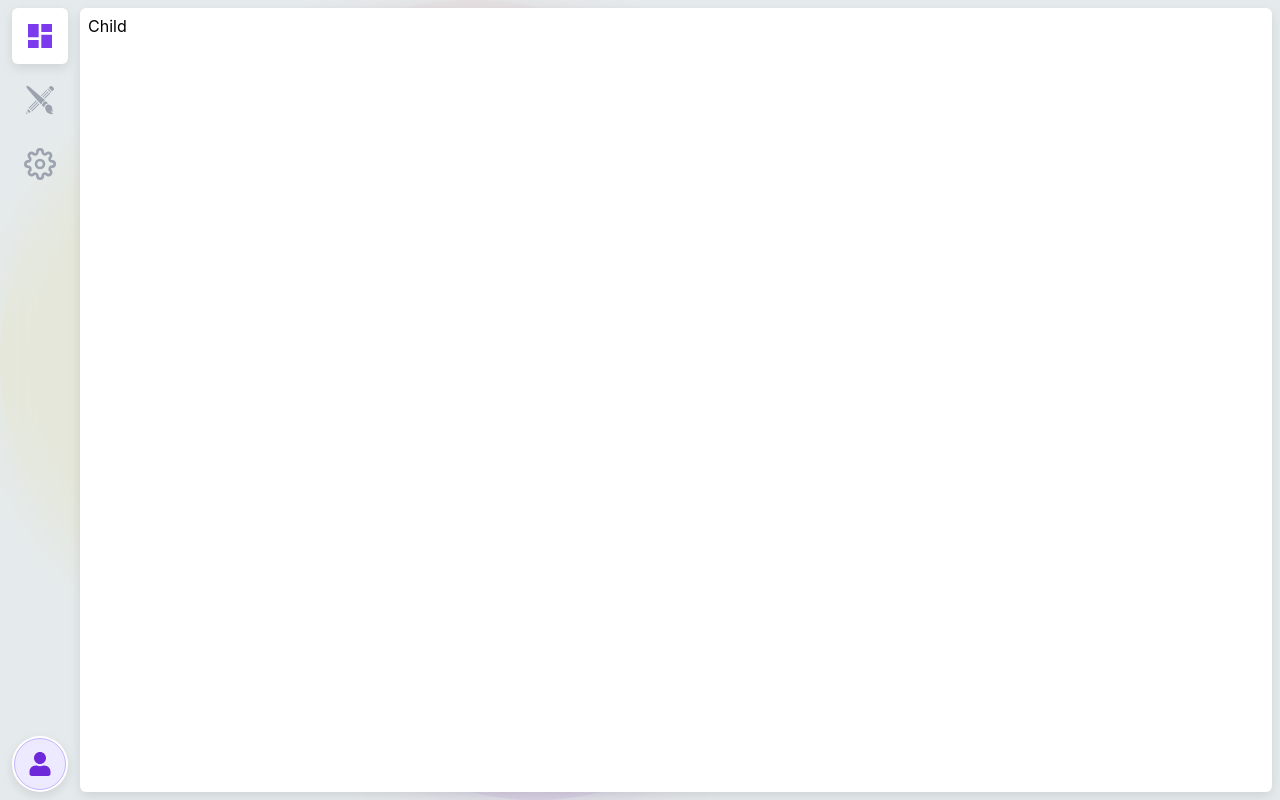
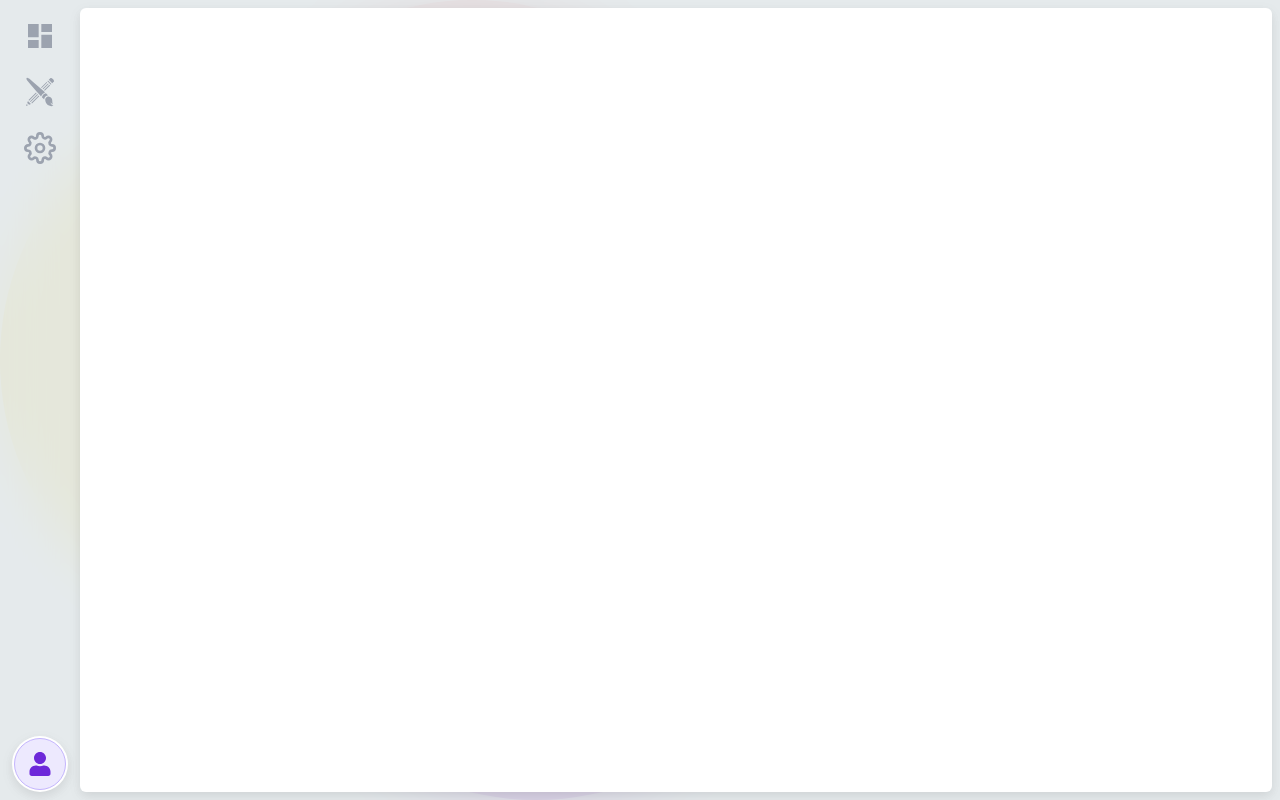
Before and after one commit to muktanshumishra24/project-fox, a React (Create React App) app: page / in a window 1280 px wide. Built offline with nearby package versions, Linux system fonts and the light colour scheme.

Commit message:
[#21] Added client side routing (#22)

```diff
--- a/package.json
+++ b/package.json
@@ -12,9 +12,12 @@
     "@types/react-dom": "^17.0.0",
     "@types/styled-components": "^5.1.10",
     "classnames": "^2.3.1",
+    "history": "^5.0.0",
     "react": "^17.0.2",
     "react-dom": "^17.0.2",
     "react-icons": "^4.2.0",
+    "react-router": "^6.0.0-beta.0",
+    "react-router-dom": "^6.0.0-beta.0",
     "react-scripts": "4.0.3",
     "styled-components": "^5.3.0",
     "typescript": "^4.1.2",
--- a/src/App.tsx
+++ b/src/App.tsx
@@ -1,8 +1,22 @@
 import React from 'react';
+import { BrowserRouter as Router, Routes, Route } from 'react-router-dom';
+import Dashboard from 'pages/dashboard';
+import Settings from 'pages/settings';
+import Auth from 'pages/auth';
 import AppShell from './components/app-shell';
 
 function App(): JSX.Element {
-  return <AppShell>Child</AppShell>;
+  return (
+    <Router>
+      <Routes>
+        <Route element={<Auth />} path="/login" />
+        <Route element={<AppShell />} path="/">
+          <Route element={<Dashboard />} path="/dashboard" />
+          <Route element={<Settings />} path="/settings" />
+        </Route>
+      </Routes>
+    </Router>
+  );
 }
 
 export default App;
--- a/src/components/app-shell/app-shell.tsx
+++ b/src/components/app-shell/app-shell.tsx
@@ -1,13 +1,10 @@
 import React from 'react';
+import { Outlet } from 'react-router-dom';
 import Backdrop from './components/backdrop';
 import { AppShellContainer, AppShellWrapper, NavStage, ContentStage } from './app-shell.styles';
 import Navbar from '../navbar';
 
-type AppShellProps = {
-  children: React.ReactNode;
-};
-
-function AppShell({ children }: AppShellProps): JSX.Element {
+function AppShell(): JSX.Element {
   return (
     <AppShellContainer>
       <Backdrop />
@@ -15,7 +12,9 @@ function AppShell({ children }: AppShellProps): JSX.Element {
         <NavStage>
           <Navbar />
         </NavStage>
-        <ContentStage>{children}</ContentStage>
+        <ContentStage>
+          <Outlet />
+        </ContentStage>
       </AppShellWrapper>
     </AppShellContainer>
   );
--- a/src/components/navbar/navbar.styles.ts
+++ b/src/components/navbar/navbar.styles.ts
@@ -6,12 +6,6 @@ export const NavbarContainer = styled.div`
   height: 100%;
   align-items: center;
   justify-content: space-between;
-`;
-
-export const PrimaryIconContainer = styled.div`
-  & > * + * {
-    margin-top: 8px;
-  }
 `;
 
 export const IconWrapper = styled.div<{ active?: boolean }>`
@@ -25,11 +19,19 @@ export const IconWrapper = styled.div<{ active?: boolean }>`
   border-radius: 6px;
   cursor: pointer;
 
-  &:not(.active):hover {
+  transition: all 0.2s linear;
+`;
+
+export const PrimaryIconContainer = styled.div`
+  & > * + * {
+    margin-top: 8px;
+  }
+
+  & :not(.active) ${IconWrapper}:hover {
     color: #6b7280;
   }
 
-  &.active {
+  & .active ${IconWrapper} {
     color: #7c3aed;
     background-color: #ffffff;
     box-shadow: rgba(0, 0, 0, 0.1) 0px 4px 12px;
--- a/src/components/navbar/navbar.tsx
+++ b/src/components/navbar/navbar.tsx
@@ -1,27 +1,30 @@
 import React from 'react';
+import { NavLink } from 'react-router-dom';
 import { RiDashboardFill as DashboardIcon } from 'react-icons/ri';
 import { GiPencilBrush as BrushIcon } from 'react-icons/gi';
 import { FiSettings as SettingsIcon } from 'react-icons/fi';
 import { FaUser as UserIcons } from 'react-icons/fa';
-import clx from 'classnames';
 import { NavbarContainer, PrimaryIconContainer, IconWrapper, AvatarWrapper } from './navbar.styles';
 
 function Navbar(): JSX.Element {
   return (
     <NavbarContainer>
       <PrimaryIconContainer>
-        <IconWrapper
-          className={clx({
-            active: true
-          })}>
+        <NavLink to="/dashboard" activeClassName="active">
+          <IconWrapper>
             <DashboardIcon />
           </IconWrapper>
+        </NavLink>
+        <NavLink to="/canvas" activeClassName="active">
           <IconWrapper>
             <BrushIcon />
           </IconWrapper>
+        </NavLink>
+        <NavLink to="/settings" activeClassName="active">
           <IconWrapper>
             <SettingsIcon />
           </IconWrapper>
+        </NavLink>
       </PrimaryIconContainer>
       <div>
         <AvatarWrapper>
--- /dev/null
+++ b/src/pages/auth/auth.tsx
@@ -0,0 +1,7 @@
+import React from 'react';
+
+function Auth(): JSX.Element {
+  return <div>Auth here!!</div>;
+}
+
+export default Auth;
--- /dev/null
+++ b/src/pages/auth/index.ts
@@ -0,0 +1,3 @@
+import Auth from './auth';
+
+export default Auth;
--- /dev/null
+++ b/src/pages/dashboard/dashboard.tsx
@@ -0,0 +1,7 @@
+import React from 'react';
+
+function Dashboard(): JSX.Element {
+  return <div>Dashboard here!!</div>;
+}
+
+export default Dashboard;
--- /dev/null
+++ b/src/pages/dashboard/index.ts
@@ -0,0 +1,3 @@
+import Dashboard from './dashboard';
+
+export default Dashboard;
--- /dev/null
+++ b/src/pages/settings/index.ts
@@ -0,0 +1,3 @@
+import Settings from './settings';
+
+export default Settings;
--- /dev/null
+++ b/src/pages/settings/settings.tsx
@@ -0,0 +1,7 @@
+import React from 'react';
+
+function Settings(): JSX.Element {
+  return <div>Settings here!!</div>;
+}
+
+export default Settings;
```
Also changed, not shown: 1 other file (tests, documents, lock files or other folders). Lines whose indentation alone changed are shown as unchanged.
